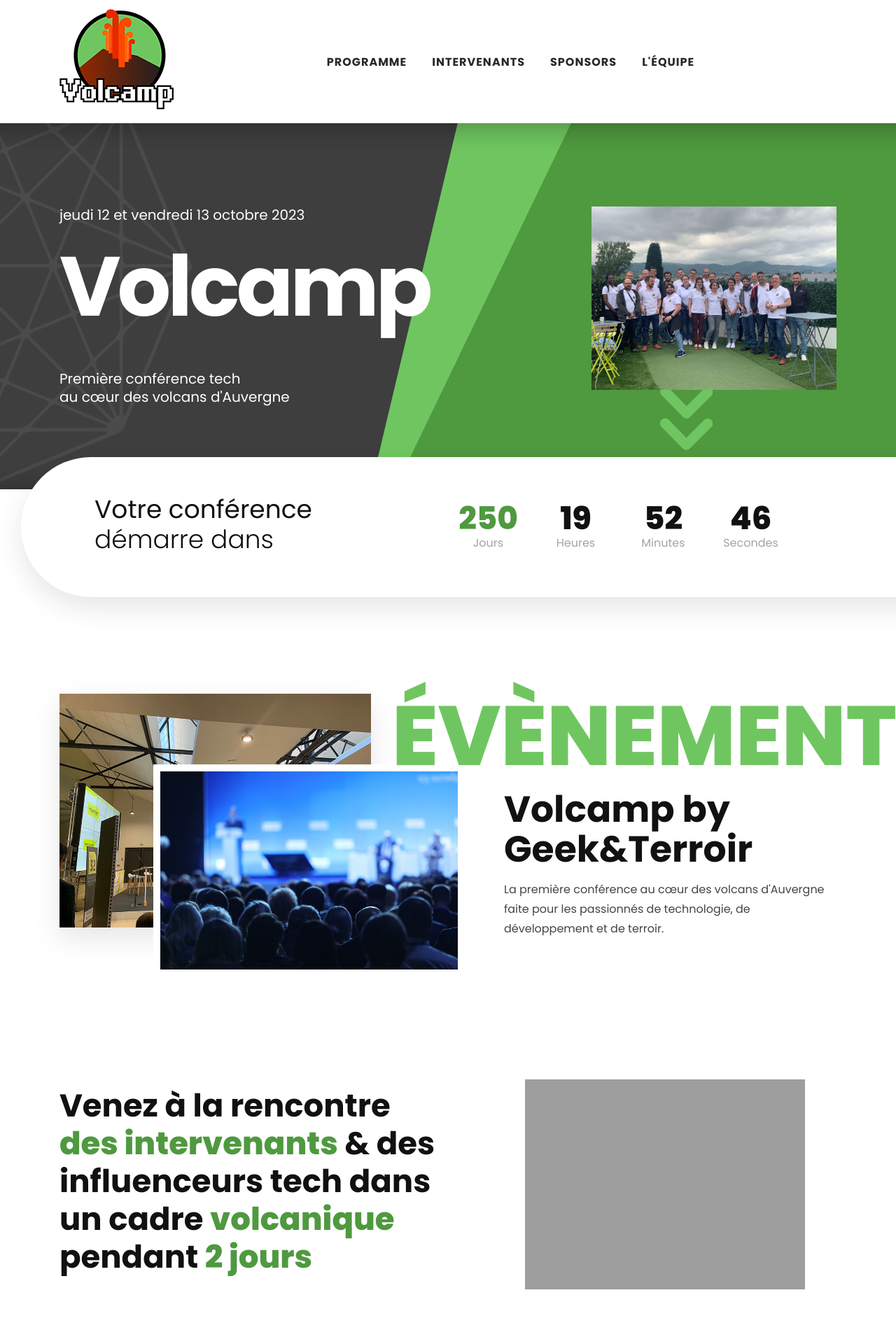
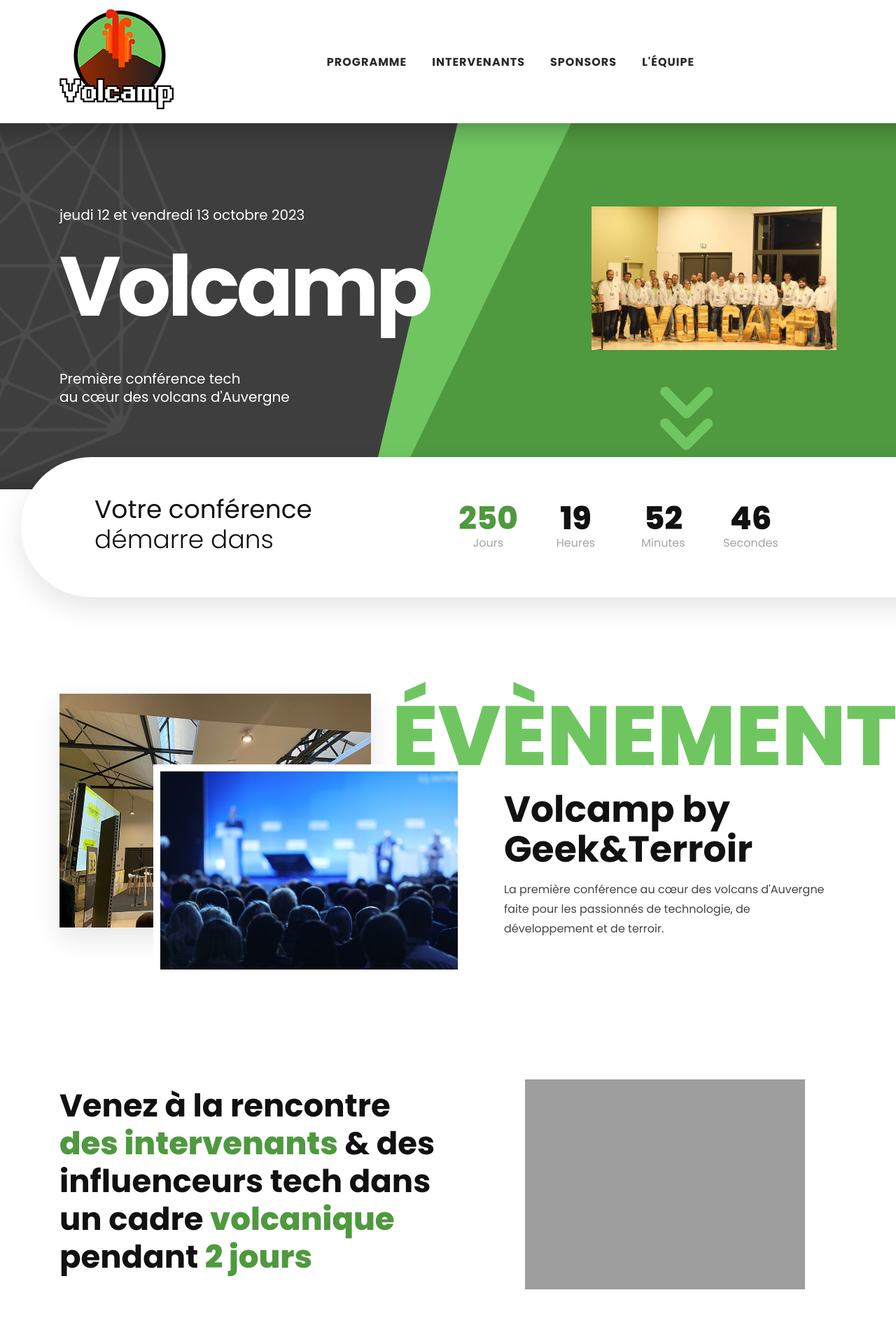
Before and after one commit to Volcamp/volcampempty.github.io, a Jekyll site: the page built from index.html, in a window 1280 px wide. Shown: the top 1920 px of the page at 70% size. Built offline with Jekyll 4.4.1, drawn with Linux system fonts in a browser that asks for light colours.

Commit message:
adding 2022 photo

```diff
--- a/index.html
+++ b/index.html
@@ -15,7 +15,7 @@
                         </div>
                     </div>
                     <div class="col-4 pres_wa counter-over">
-                        <img src="{{ site.baseurl }}/asset/images/photogroupe.jpg" alt="" class="img-fluid">
+                        <img src="{{ site.baseurl }}/asset/images/photogroupe2022.jpg" alt="Team Volcamp {{ site.data-year }}" class="img-fluid">
                       </div>
                 </div>
             </div>
```
Also changed, not shown: asset/images/photogroupe2022.jpg (added).
